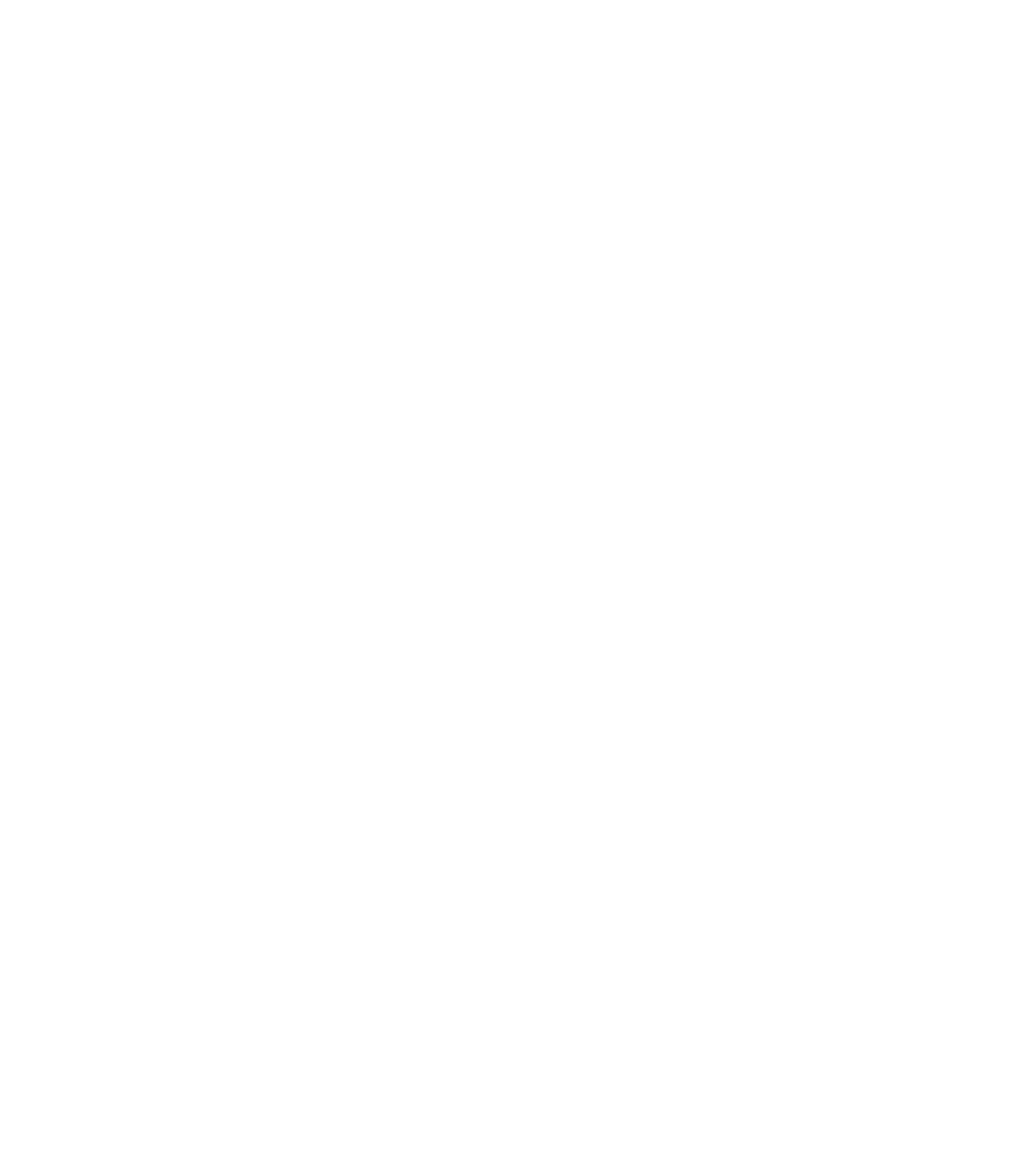
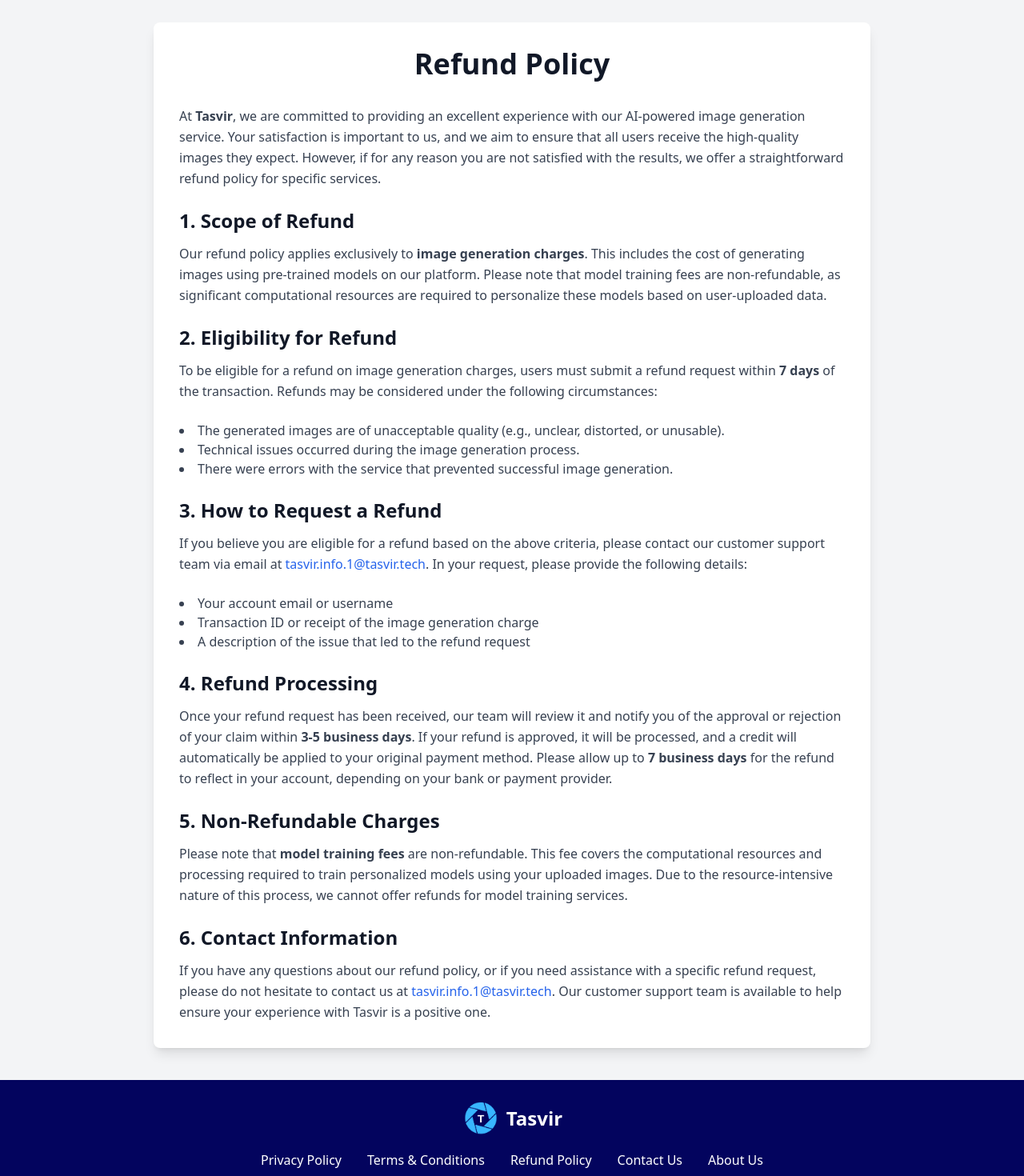
Before and after one commit to thinkpot/ai-face-frontend, a React (Create React App) app: page /refund-policy in a window 1280 px wide. Before the commit this address had no page. Shown: the part 100-1570 px from the top of the page at 80% size. Before the commit the page ends 800 px from the top, so only its background shows below. Built offline with nearby package versions, Linux system fonts and the light colour scheme.

Commit message:
Added refund page and Pricing Page

```diff
--- a/src/App.js
+++ b/src/App.js
@@ -15,6 +15,11 @@
 import TermsAndConditions from './components/TermsCondition'
 import ContactUs from './components/ContactUs'
 import AboutUs from './components/AboutUs'
+import RefundPolicy from "./components/RefundPolicy"; // Adjust path accordingly
+import PricingPage from './components/PricingPage'
+
+
+
 
 function App() {
   return (
@@ -34,6 +39,9 @@
         <Route path="/terms-conditions" element={<TermsAndConditions />} />
         <Route path="/contact" element={<ContactUs />} />
         <Route path="/about" element={<AboutUs />} />
+        <Route path="/refund-policy" element={<RefundPolicy />} />
+        <Route path="/pricing" element={<PricingPage />} />
+
 
       </Routes>
     </Router>
--- a/src/components/ContactUs.js
+++ b/src/components/ContactUs.js
@@ -40,13 +40,13 @@
                     <h2 className="text-2xl font-semibold mb-4">Contact Details</h2>
                     <div className="space-y-4">
                         <p>
-                            <strong>Email:</strong> heyshahidkhan@gmail.com
+                            <strong>Email:</strong> tasvir.info.1@gmail.com
                         </p>
                         <p>
                             <strong>Phone:</strong> +918800311305
                         </p>
                         <p>
-                            <strong>Address:</strong> Tasvir Inc., New Delhi, India
+                            <strong>Address:</strong> Tasvir, A-72, Vijay Vihar, Rohini, New Delhi, India
                         </p>
                         <p>
                             <strong>Support Hours:</strong> Monday to Friday, 9:00 AM - 7:00 PM (IST)
--- a/src/components/Footer.js
+++ b/src/components/Footer.js
@@ -27,6 +27,7 @@
             <div className="mt-4">
                 <a href="/privacy-policy" className="mx-4 hover:underline">Privacy Policy</a>
                 <a href="/terms-conditions" className="mx-4 hover:underline">Terms & Conditions</a>
+                <a href="/refund-policy" className="mx-4 hover:underline">Refund Policy</a>
                 <a href="/contact" className="mx-4 hover:underline">Contact Us</a>
                 <a href="/about" className="mx-4 hover:underline">About Us</a>
 
--- a/src/components/Header.js
+++ b/src/components/Header.js
@@ -164,6 +164,7 @@
           </Button>
         )}
       </div>
+
     </header>
   );
 };
--- /dev/null
+++ b/src/components/PricingPage.js
@@ -0,0 +1,43 @@
+import React from "react";
+import CreateHeadshotButton from "./CreateHeadshotButton";
+
+const PricingPage = () => {
+  return (
+    <div className="mt-10 py-12 bg-white rounded-lg max-w-5xl mx-auto px-8 text-center">
+      <h3 className="text-3xl font-semibold mb-4 text-gray-800">Affordable Pricing</h3>
+      <p className="text-gray-600 mb-6">
+        At <strong>Tasvir</strong>, we pride ourselves on offering the <strong>cheapest and fastest</strong> AI image generation services in the market. Not only do we offer exceptional quality, but our model training process also takes just <strong>30 minutes</strong>!
+      </p>
+      <p className="text-gray-600 mb-6">
+        Whether you're an artist, content creator, or business, we provide competitive pricing that fits your needs:
+      </p>
+      <div className="flex justify-center space-x-4 mb-8">
+        <div className="p-6 border border-gray-300 rounded-lg shadow-md">
+          <h4 className="text-2xl font-bold text-gray-800">Model Training</h4>
+          <p className="text-2xl font-semibold text-blue-600">₹300 (~$4)</p>
+          <p className="text-gray-600">One-time fee for training your personalized AI model.</p>
+          <p className="text-gray-600 mt-4">
+            <strong>Training Time:</strong> <span className="text-blue-600">Only 30 minutes</span>
+          </p>
+        </div>
+        <div className="p-6 border border-gray-300 rounded-lg shadow-md">
+          <h4 className="text-2xl font-bold text-gray-800">Image Generation</h4>
+          <p className="text-2xl font-semibold text-blue-600">₹7 (~$0.09)</p>
+          <p className="text-gray-600">Per image generated from your trained model.</p>
+          <p className="text-gray-600 mt-4">
+            <strong>Speed:</strong> <span className="text-blue-600">Instant generation</span>
+          </p>
+        </div>
+      </div>
+      <div className="text-2xl font-semibold text-gray-800 mb-4">
+        <span className="text-lg font-medium">Total Pricing:</span> ₹307 (~$4.09)
+      </div>
+      <p className="text-gray-600 mb-6">
+        You won't find a faster or more affordable service. Get started today and create stunning AI-generated images in no time!
+      </p>
+      <CreateHeadshotButton onClick={() => window.location.href = '/gender'} />
+    </div>
+  );
+};
+
+export default PricingPage;
--- a/src/components/PrivacyPolicy.js
+++ b/src/components/PrivacyPolicy.js
@@ -130,7 +130,7 @@
                     <p>
                         If you have any questions or concerns about this Privacy Policy or our data practices, please contact us at:
                         <br />
-                        <strong>Email:</strong> heyshahidkhan@gmail.com
+                        <strong>Email:</strong> tasvir.info.1@gmail.com
                         <br />
 
                     </p>
--- /dev/null
+++ b/src/components/RefundPolicy.js
@@ -0,0 +1,72 @@
+import React from "react";
+import Footer from "./Footer"
+
+const RefundPolicy = () => {
+  return (
+    <div className="min-h-screen bg-gray-100 flex flex-col items-center py-12">
+      <div className="bg-white shadow-lg rounded-lg p-8 w-full max-w-4xl">
+        <h1 className="text-4xl font-bold mb-8 text-center text-gray-900">
+          Refund Policy
+        </h1>
+        <p className="text-gray-700 mb-6 leading-relaxed">
+          At <strong>Tasvir</strong>, we are committed to providing an excellent experience with our AI-powered image generation service. Your satisfaction is important to us, and we aim to ensure that all users receive the high-quality images they expect. However, if for any reason you are not satisfied with the results, we offer a straightforward refund policy for specific services.
+        </p>
+
+        <h2 className="text-2xl font-semibold text-gray-900 mb-3">
+          1. Scope of Refund
+        </h2>
+        <p className="text-gray-700 mb-6 leading-relaxed">
+          Our refund policy applies exclusively to <strong>image generation charges</strong>. This includes the cost of generating images using pre-trained models on our platform. Please note that model training fees are non-refundable, as significant computational resources are required to personalize these models based on user-uploaded data.
+        </p>
+
+        <h2 className="text-2xl font-semibold text-gray-900 mb-3">
+          2. Eligibility for Refund
+        </h2>
+        <p className="text-gray-700 mb-6 leading-relaxed">
+          To be eligible for a refund on image generation charges, users must submit a refund request within <strong>7 days</strong> of the transaction. Refunds may be considered under the following circumstances:
+        </p>
+        <ul className="list-disc list-inside text-gray-700 mb-6">
+          <li>The generated images are of unacceptable quality (e.g., unclear, distorted, or unusable).</li>
+          <li>Technical issues occurred during the image generation process.</li>
+          <li>There were errors with the service that prevented successful image generation.</li>
+        </ul>
+
+        <h2 className="text-2xl font-semibold text-gray-900 mb-3">
+          3. How to Request a Refund
+        </h2>
+        <p className="text-gray-700 mb-6 leading-relaxed">
+          If you believe you are eligible for a refund based on the above criteria, please contact our customer support team via email at <a href="mailto:tasvir.info.1@tasvir.tech" className="text-blue-600 hover:underline">tasvir.info.1@tasvir.tech</a>. In your request, please provide the following details:
+        </p>
+        <ul className="list-disc list-inside text-gray-700 mb-6">
+          <li>Your account email or username</li>
+          <li>Transaction ID or receipt of the image generation charge</li>
+          <li>A description of the issue that led to the refund request</li>
+        </ul>
+
+        <h2 className="text-2xl font-semibold text-gray-900 mb-3">
+          4. Refund Processing
+        </h2>
+        <p className="text-gray-700 mb-6 leading-relaxed">
+          Once your refund request has been received, our team will review it and notify you of the approval or rejection of your claim within <strong>3-5 business days</strong>. If your refund is approved, it will be processed, and a credit will automatically be applied to your original payment method. Please allow up to <strong>7 business days</strong> for the refund to reflect in your account, depending on your bank or payment provider.
+        </p>
+
+        <h2 className="text-2xl font-semibold text-gray-900 mb-3">
+          5. Non-Refundable Charges
+        </h2>
+        <p className="text-gray-700 mb-6 leading-relaxed">
+          Please note that <strong>model training fees</strong> are non-refundable. This fee covers the computational resources and processing required to train personalized models using your uploaded images. Due to the resource-intensive nature of this process, we cannot offer refunds for model training services.
+        </p>
+
+        <h2 className="text-2xl font-semibold text-gray-900 mb-3">
+          6. Contact Information
+        </h2>
+        <p className="text-gray-700 leading-relaxed">
+          If you have any questions about our refund policy, or if you need assistance with a specific refund request, please do not hesitate to contact us at <a href="mailto:tasvir.info.1t@tasvir.tech" className="text-blue-600 hover:underline">tasvir.info.1@tasvir.tech</a>. Our customer support team is available to help ensure your experience with Tasvir is a positive one.
+        </p>
+      </div>
+      <Footer />
+    </div>
+  );
+};
+
+export default RefundPolicy;
--- /dev/null
+++ b/src/components/SubMenu.js
@@ -0,0 +1,28 @@
+// SubMenu.js
+import React from 'react';
+import { useNavigate } from 'react-router-dom';
+
+const SubMenu = () => {
+    const navigate = useNavigate();
+
+    return (
+        <nav className="w-full bg-gray-100 py-4 shadow-md">
+            <ul className="flex justify-center space-x-8">
+                <li
+                    className="text-gray-800 font-semibold cursor-pointer hover:text-blue-500 transition-colors"
+                    onClick={() => navigate('/pricing')}
+                >
+                    Pricing
+                </li>
+                <li
+                    className="text-gray-800 font-semibold cursor-pointer hover:text-blue-500 transition-colors"
+                    onClick={() => navigate('/contact')}
+                >
+                    Contact Us
+                </li>
+            </ul>
+        </nav>
+    );
+};
+
+export default SubMenu;
--- a/src/components/TermsCondition.js
+++ b/src/components/TermsCondition.js
@@ -118,7 +118,7 @@
                     <p>
                         If you have any questions or concerns regarding these Terms and Conditions, please contact us at:
                         <br />
-                        <strong>Email:</strong> heyshahidkhan@gmail.com
+                        <strong>Email:</strong> tasvir.info.1@gmail.com
 
                     </p>
                 </section>
```
Also changed, not shown: src/components/LandingPage.js (+6 -24 lines).
